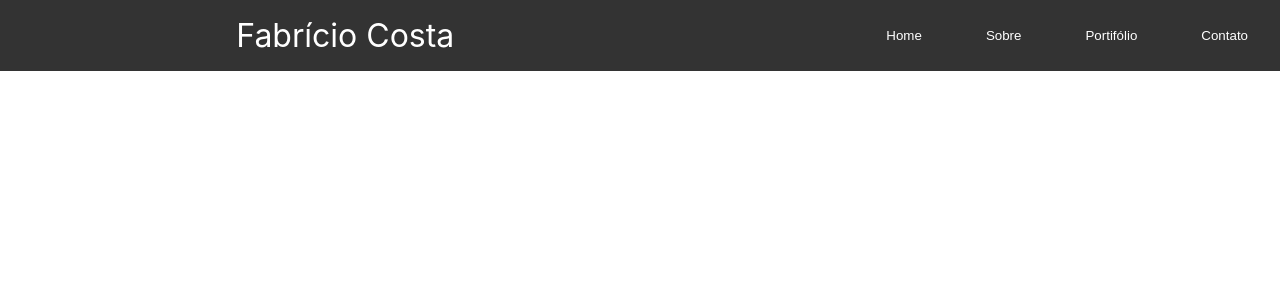
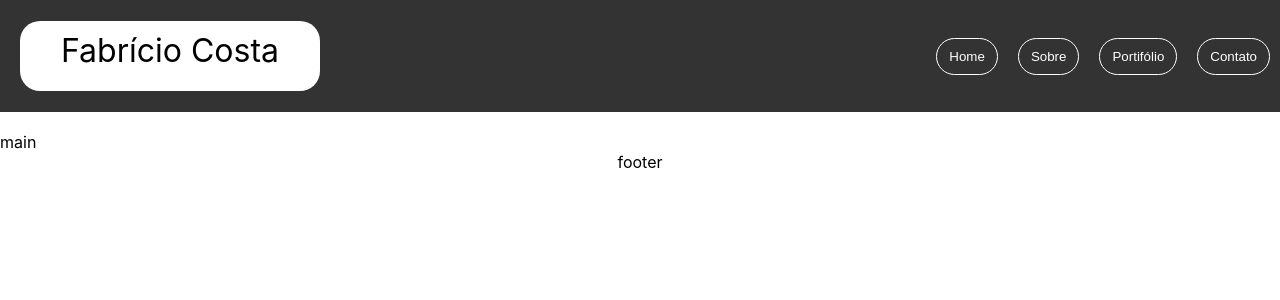
Before and after one commit to FahCosta12/site-portifolio, a React (Create React App) app: page / in a window 1280 px wide. Shown: the top 300 px of the page. Built offline with nearby package versions, Linux system fonts and the light colour scheme.

Commit message:
ajustes navHorizontal

```diff
--- a/package.json
+++ b/package.json
@@ -7,7 +7,9 @@
     "@testing-library/react": "^13.4.0",
     "@testing-library/user-event": "^13.5.0",
     "@types/react": "^18.3.3",
+    "bootstrap": "^5.3.3",
     "react": "^18.2.0",
+    "react-bootstrap": "^2.10.4",
     "react-dom": "^18.2.0",
     "react-scripts": "5.0.1",
     "web-vitals": "^2.1.4"
--- a/src/App.js
+++ b/src/App.js
@@ -1,11 +1,15 @@
 import React from "react";
 import "./App.css";
+import Footer from "./components/Footer/footer";
+import Main from "./components/Main/main";
 import NavHorizontal from "./components/NavHorizontal/navHorizontal";
 
 function App() {
 	return (
 		<div className="App">
 			<NavHorizontal />
+			<Main />
+			<Footer />
 		</div>
 	);
 }
--- /dev/null
+++ b/src/components/Footer/footer.css
@@ -0,0 +1,25 @@
+* {
+	box-sizing: border-box;
+	margin: 0;
+	padding: 0;
+}
+
+header {
+	color: #000;
+	background-color: var(--cor-fundo);
+	position: relative;
+	align-items: center;
+	height: 10em;
+	margin-top: auto;
+	background-size: 100%;
+}
+
+.footer {
+	margin: 0 7em;
+	color: var(--cor-fundo);
+}
+
+footer {
+	display: grid;
+	grid-template-columns: auto auto auto;
+}
--- /dev/null
+++ b/src/components/Footer/footer.jsx
@@ -0,0 +1,12 @@
+import './footer.css';
+
+const Footer = () => {
+    return (
+        <div className='footer'>
+            footer
+        </div>
+
+    )
+}
+
+export default Footer;
--- /dev/null
+++ b/src/components/Main/main.css
@@ -0,0 +1,6 @@
+.main {
+	display: flex;
+	flex-direction: row;
+	color: #000;
+	background-color: #fff;
+}
--- /dev/null
+++ b/src/components/Main/main.jsx
@@ -0,0 +1,11 @@
+import './main.css'
+
+const Main = () => {
+    return (
+        <div className='main'>
+            main
+        </div>
+    )
+}
+
+export default Main
--- /dev/null
+++ b/src/components/NavHorizontal/navHorizontal.css
@@ -0,0 +1,53 @@
+nav {
+	background-color: #333;
+}
+
+.header-navHorizontal {
+	display: flex;
+	flex-direction: row;
+	justify-content: space-between;
+	margin-bottom: 20px;
+	padding: 10px;
+	height: 7em;
+}
+
+.logo {
+	margin: 10px;
+	font-size: 2em;
+	background-color: #fff;
+	border-radius: 20px;
+	padding: 10px 0 0 0;
+	width: 300px;
+	height: 70px;
+}
+
+ul {
+	list-style-type: none;
+	display: flex;
+	flex-direction: row;
+	justify-content: flex-end;
+	margin: 0;
+	padding: 0;
+}
+
+li {
+	cursor: pointer;
+	margin-left: 20px;
+	display: inline-block;
+}
+
+button {
+	display: block;
+	color: white;
+	padding: 10px 12px;
+	text-decoration: none;
+	text-align: center;
+	background: none;
+	border: 1px solid white;
+	border-radius: 30px;
+	cursor: pointer;
+}
+
+button:hover {
+	background-color: #575757;
+}
--- a/src/components/NavHorizontal/navHorizontal.jsx
+++ b/src/components/NavHorizontal/navHorizontal.jsx
@@ -1,13 +1,14 @@
 import React from "react";
-import './styles.css';
+import './navHorizontal.css';
 
 
 
 const NavHorizontal = () => {
     return (
         <nav>
+            <header className="header-navHorizontal">
+                <div className="logo">Fabrício Costa</div>
                 <ul>
-            <header>Fabrício Costa</header>
                     <li>
                         <button>Home</button>
                     </li>
@@ -24,7 +25,7 @@ const NavHorizontal = () => {
                         <button>Contato</button>
                     </li>
                 </ul>
-
+            </header>
         </nav>
     )
 }
--- a/src/components/NavHorizontal/styles.css
+++ /dev/null
@@ -1,49 +0,0 @@
-nav {
-	background-color: #333;
-	margin: 0;
-	padding: 0;
-}
-
-header {
-	display: flex;
-	font-size: 2em;
-	padding: 10px 0;
-	align-items: center;
-	color: white;
-	margin-right: 400px;
-}
-
-ul {
-	list-style-type: none;
-	display: flex;
-	flex-direction: row;
-	margin: 0;
-	justify-content: flex-end;
-}
-
-li {
-	display: inline-block;
-	display: block;
-	color: white;
-	padding: 14px 16px;
-	text-decoration: none;
-	text-align: center;
-	background: none;
-	border: none;
-	cursor: pointer;
-}
-
-button {
-	display: block;
-	color: white;
-	padding: 14px 16px;
-	text-decoration: none;
-	text-align: center;
-	background: none;
-	border: none;
-	cursor: pointer;
-}
-
-button:hover {
-	background-color: #575757;
-}
```
Also changed, not shown: 1 other file (tests, documents, lock files or other folders). Lines whose indentation alone changed are shown as unchanged.
